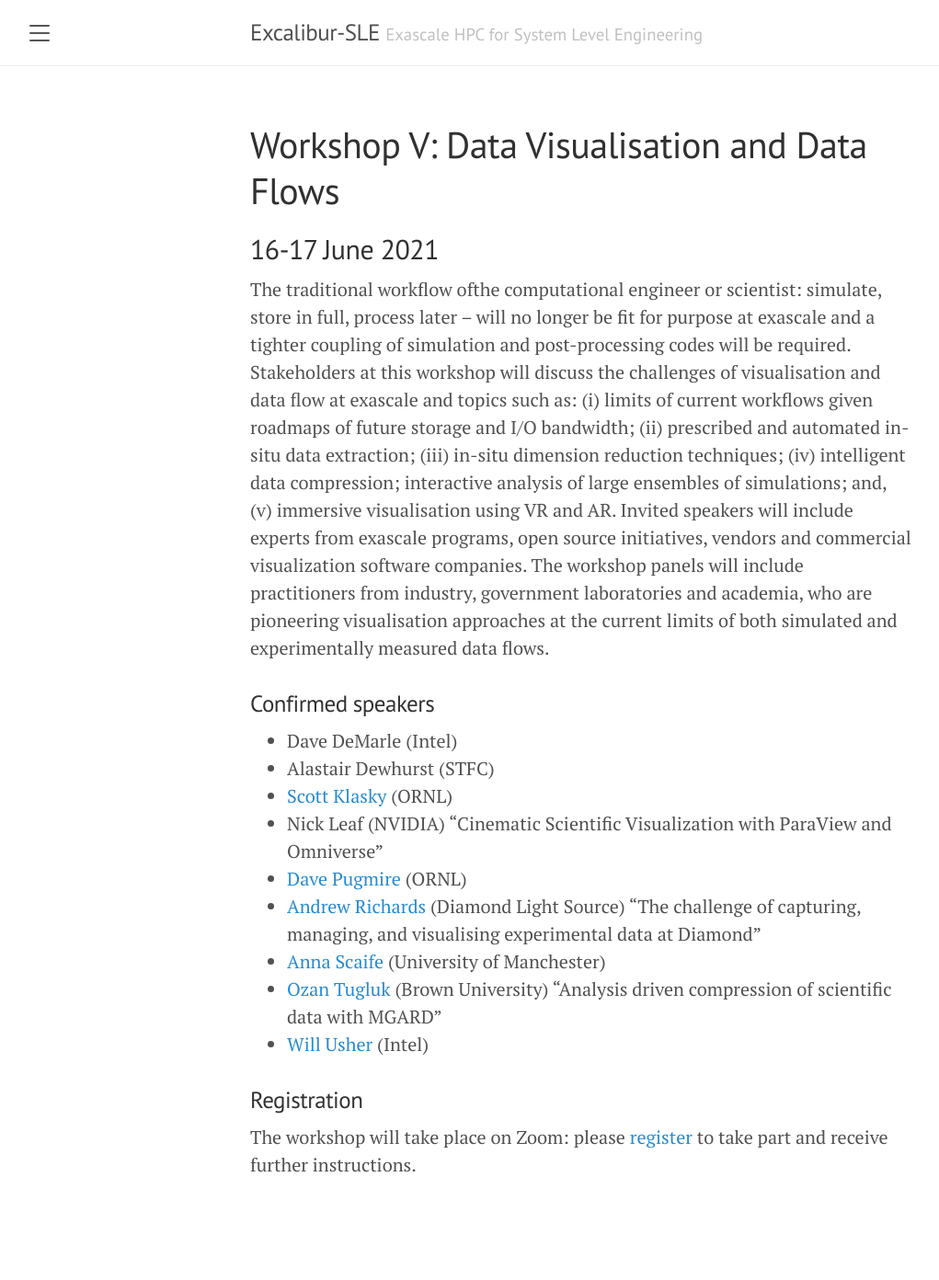
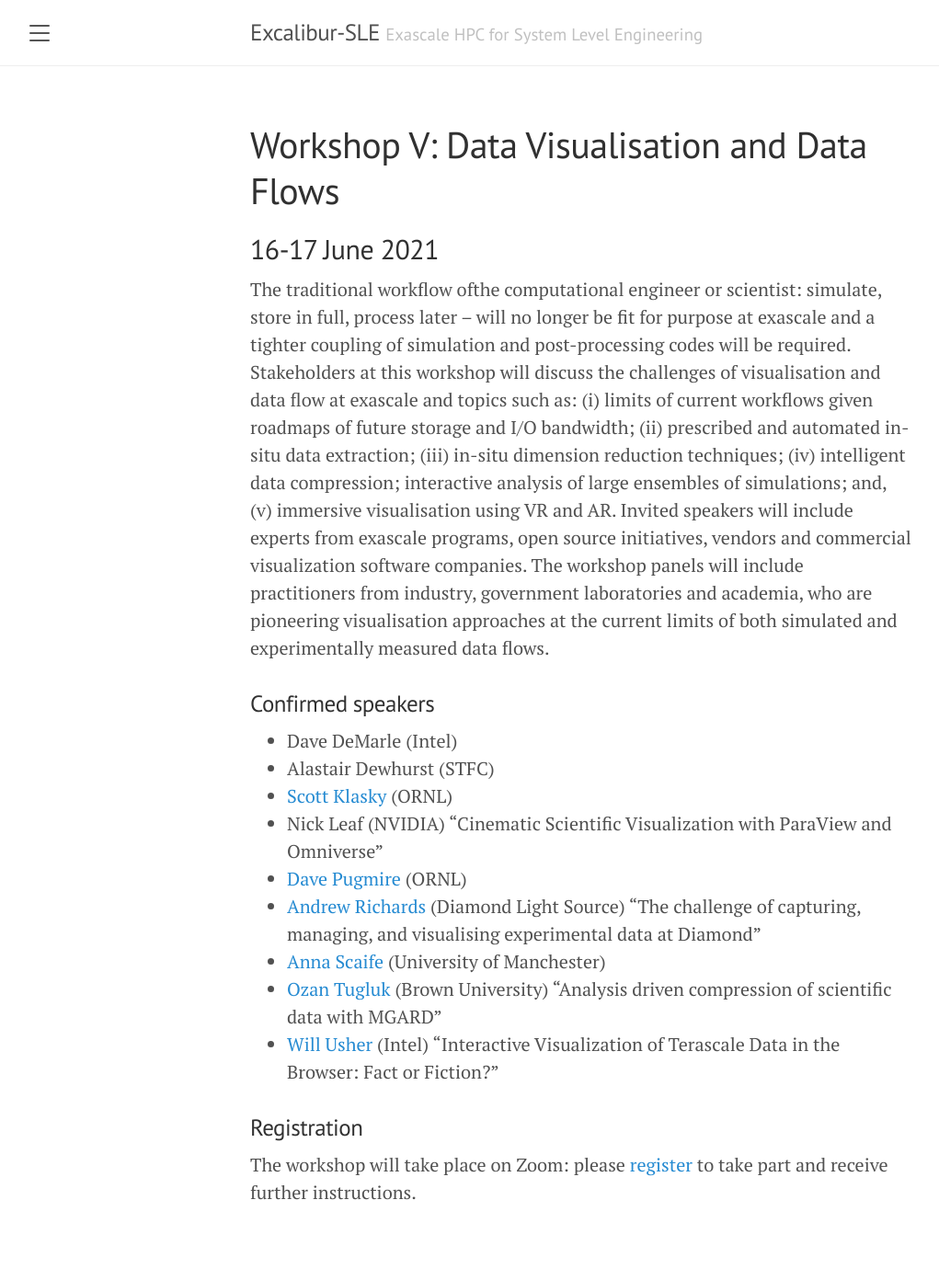
Before and after one commit to Excalibur-SLE/Excalibur-SLE.github.io, a Jekyll site: the page built from workshop5.md, in a window 1280 px wide. Shown: the whole page at 92% size, without its empty margins (8-1029 px from the left). Built offline with Jekyll 4.4.1, drawn with Linux system fonts in a browser that asks for light colours; before the commit the page ends 1362 px from its top, so only the background shows below that.

Commit message:
Usher title

```diff
--- a/workshop5.md
+++ b/workshop5.md
@@ -32,7 +32,7 @@ experimentally measured data flows.
 * [Andrew Richards](https://www.diamond.ac.uk/Home/News/LatestNews/2017/19-01-17.html) (Diamond Light Source) "The challenge of capturing, managing, and visualising experimental data at Diamond"
 * [Anna Scaife](https://www.skatelescope.org/teamska/anna-scaife) (University of Manchester)
 * [Ozan Tugluk](https://appliedmath.brown.edu/people/ozan-tugluk) (Brown University) "Analysis driven compression of scientific data with MGARD"
-* [Will Usher](https://www.willusher.io) (Intel)
+* [Will Usher](https://www.willusher.io) (Intel) "Interactive Visualization of Terascale Data in the Browser: Fact or Fiction?"
 
 ### Registration
 The workshop will take place on Zoom: please [register](https://www.eventbrite.co.uk/e/excalibur-workshop-on-data-visualisation-and-data-flows-tickets-155943325685) to take part and receive further instructions.
```
